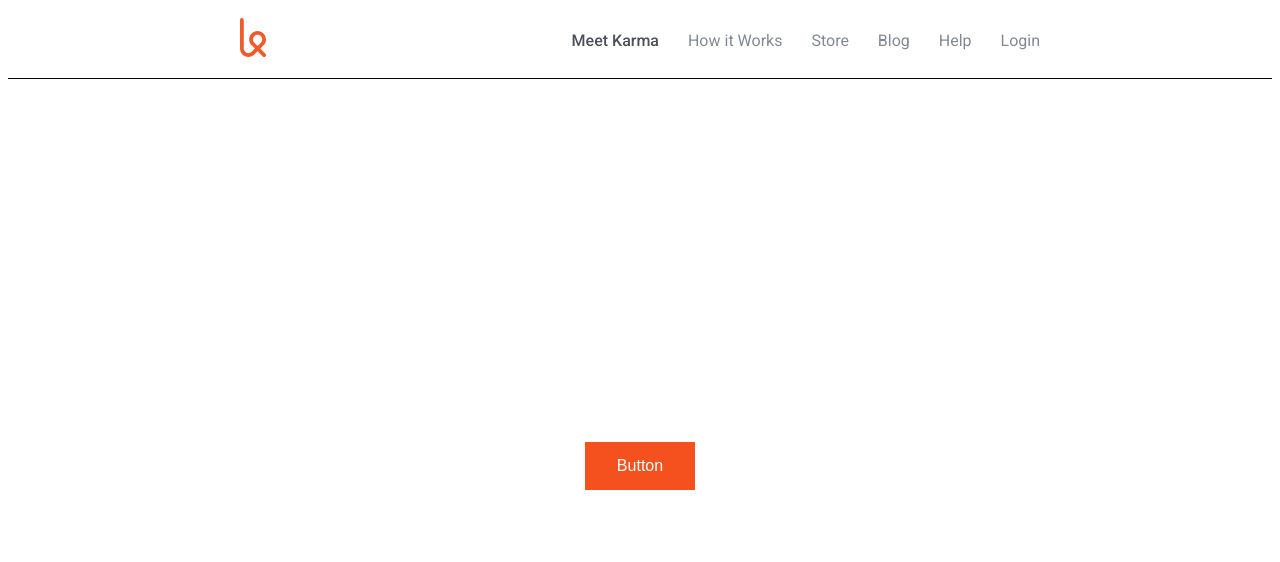
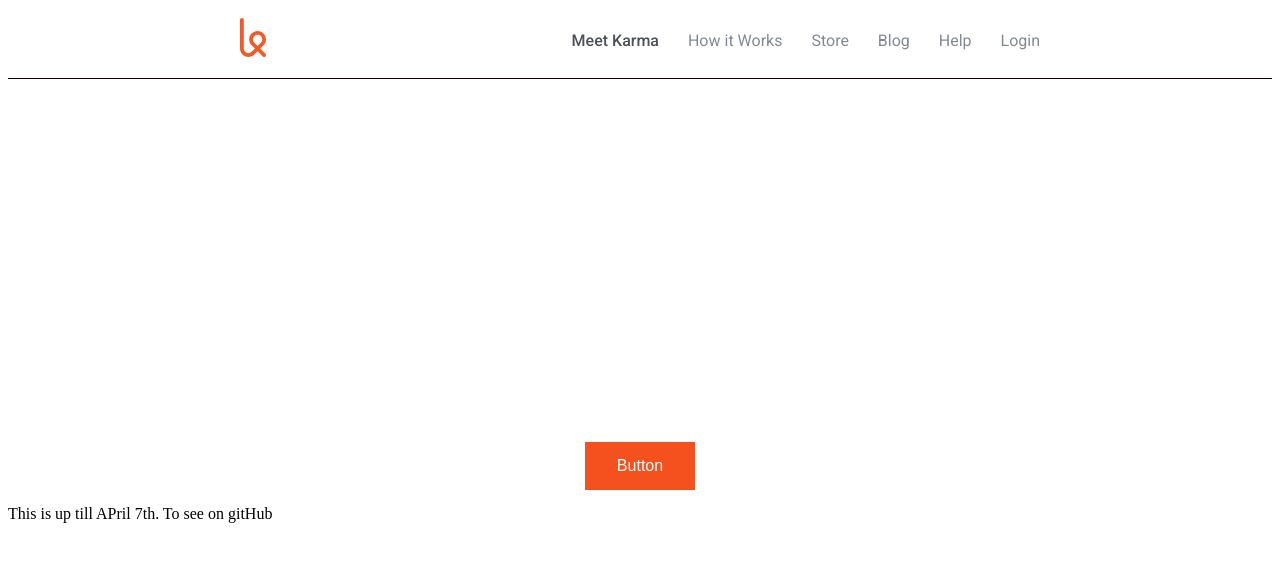
Before and after one commit to Minesh4764/startup-Landing-Page-Clone, a plain HTML site: page index.html in a window 1280 px wide. Drawn offline with Linux system fonts and the light colour scheme.

Commit message:
one more change to see on github

```diff
--- a/index.html
+++ b/index.html
@@ -30,6 +30,7 @@
   <div class="InnerBtn">
     <button class="button">Button</button>
    </div>
+   <P> This is up till APril 7th. To see on gitHub</P>
 
 </div>
 <!--
```
